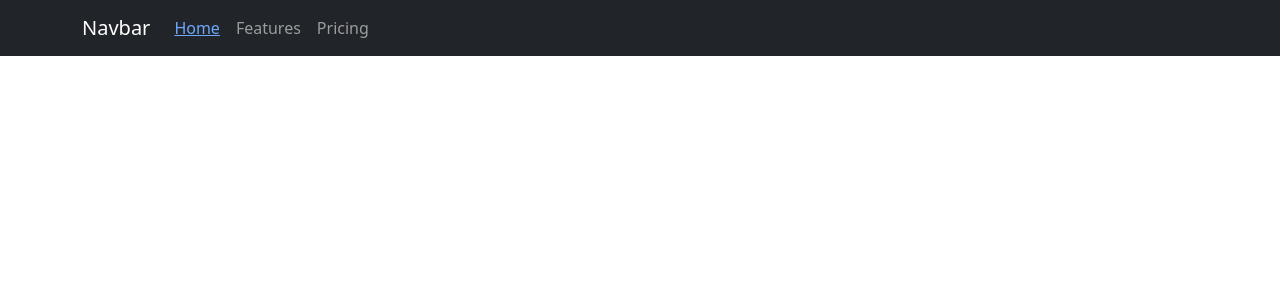
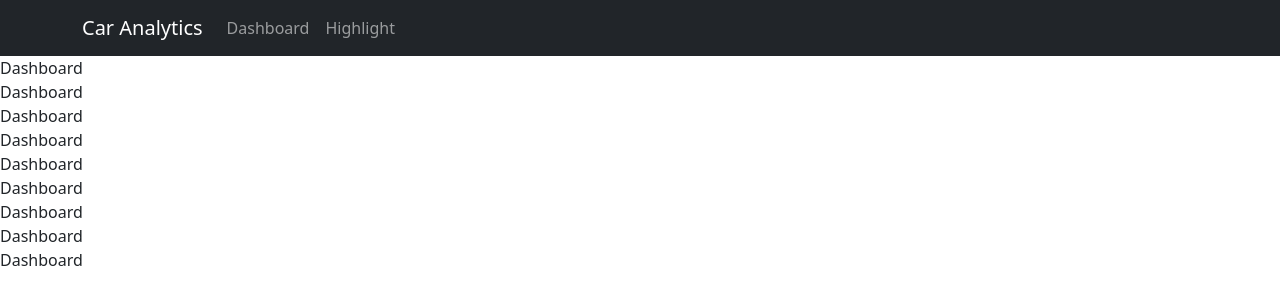
Before and after one commit to jilamikalalae/CarAnalytics, a React (Vite) app: page / in a window 1280 px wide. Shown: the top 304 px of the page. Built offline with nearby package versions, Linux system fonts and the light colour scheme.

Commit message:
complete routing

```diff
--- a/src/main.jsx
+++ b/src/main.jsx
@@ -7,6 +7,8 @@ import {
 import "./index.css";
 import Root from "./routes/root";
 import 'bootstrap/dist/css/bootstrap.min.css';
+import Highlight from './routes/highlight'
+import Dashboard from "./routes/dashboard";
 
 
 const router = createBrowserRouter([
@@ -14,7 +16,15 @@ const router = createBrowserRouter([
     path: "/",
     element: <Root />,
     children: [
-
+      { index: true, element: <Dashboard /> },
+      {
+        path: 'dashboard',
+        element: <Dashboard />
+      },
+      {
+        path: 'highlight',
+        element: <Highlight />
+      },
     ]
   },
 ]);
--- /dev/null
+++ b/src/routes/dashboard.jsx
@@ -0,0 +1,17 @@
+const Dashboard = () => {
+    return (
+        <>
+    <div>Dashboard</div>
+    <div>Dashboard</div>
+    <div>Dashboard</div>
+    <div>Dashboard</div>
+    <div>Dashboard</div>
+    <div>Dashboard</div>
+    <div>Dashboard</div>
+    <div>Dashboard</div>
+    <div>Dashboard</div>
+    </>
+    )
+}
+
+export default Dashboard;
--- /dev/null
+++ b/src/routes/highlight.jsx
@@ -0,0 +1,11 @@
+const Highlight = () => {
+    return(
+        <>
+            <div>highlight</div>
+            <div>highlight</div>
+            <div>highlight</div>
+        </>
+    )
+}
+
+export default Highlight;
--- a/src/routes/root.jsx
+++ b/src/routes/root.jsx
@@ -1,4 +1,4 @@
-import { Link } from 'react-router-dom';
+import { NavLink, Link, Outlet } from 'react-router-dom';
 import Container from 'react-bootstrap/Container';
 import Nav from 'react-bootstrap/Nav';
 import Navbar from 'react-bootstrap/Navbar';
@@ -18,15 +18,16 @@ const Root = () => {
     <>
       <Navbar bg="dark" data-bs-theme="dark">
         <Container>
-              <Navbar.Brand >Navbar</Navbar.Brand>
+          <Navbar.Brand href='/dashboard'>Car Analytics</Navbar.Brand>
           <Nav className="me-auto">
-                <Nav.Link ><Link to="/">Home</Link></Nav.Link>
-                <Nav.Link >Features</Nav.Link>
-                <Nav.Link >Pricing</Nav.Link>
+            <Nav.Link href='/dashboard'>Dashboard</Nav.Link>
+            <Nav.Link href='/highlight'>Highlight</Nav.Link>
           </Nav>
         </Container>
       </Navbar>
-
+      <div>
+        <Outlet/>
+      </div>
     </>
   );
 }
```
Also changed, not shown: src/routes/dashboard.js (deleted). Lines whose indentation alone changed are shown as unchanged.
